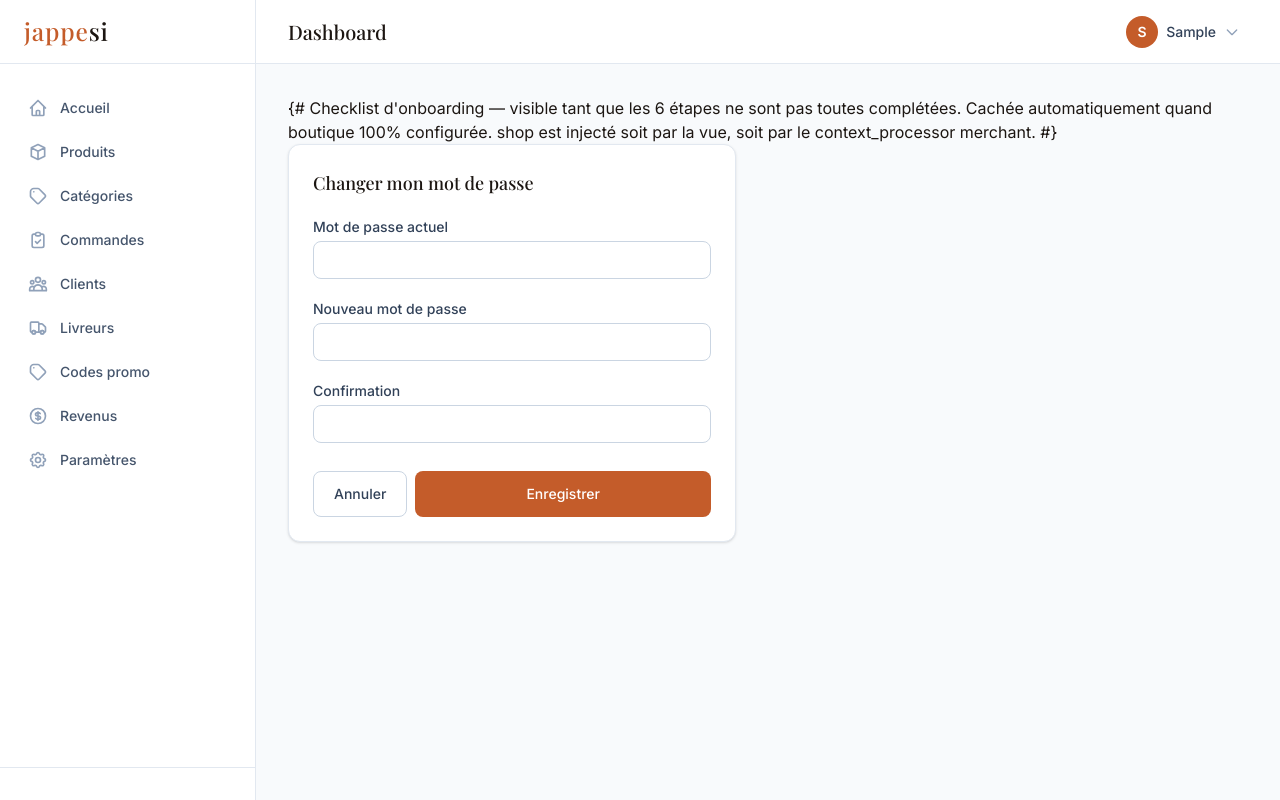
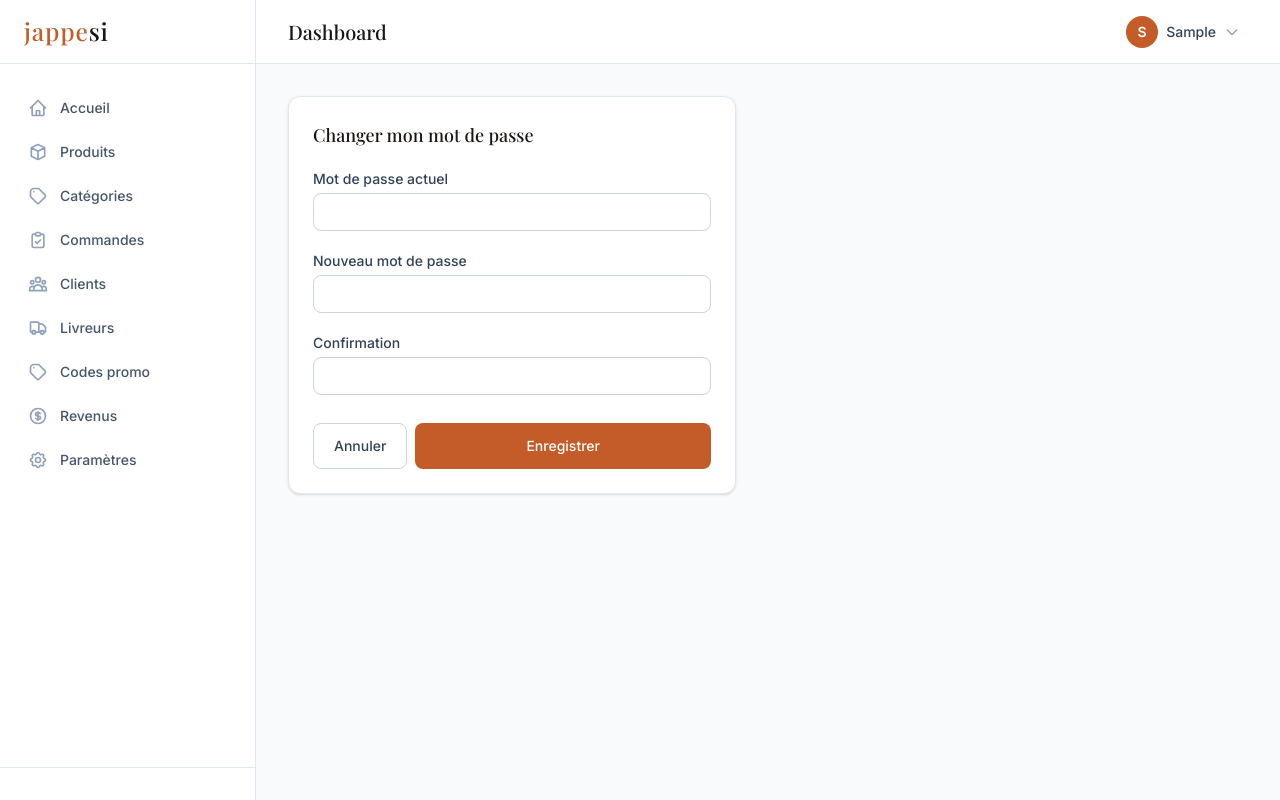
Before and after one commit to alassanaynwa-dot/jayma, a Django app: page /comptes/password/changer/ in a window 1280 px wide. Run offline with Django 5.2, Linux system fonts and the light colour scheme; the visitor is signed in with stand-in values (Sample User, id 1); style sheets or scripts are compiled from the project's sources; parts of the project's set-up code (start-up, migrations or seed data) failed here and were passed over.

Commit message:
fix(dashboard): commentaire d'instruction qui fuitait dans le HTML rendu
Même bug que dans le commit c5faa3f (landing) : j'ai utilisé un
commentaire Django {# ... #} sur 3 lignes pour expliquer la checklist
d'onboarding au-dessus du {% if shop %}. La syntaxe {# ... #} ne
supporte PAS le multi-ligne — Django ne traite que la première ligne
comme commentaire et rend les suivantes en texte normal.

Conséquence visible sur dashboard.jappesi.sn juste sous le titre de
page : "{# Checklist d'onboarding — visible tant que les 6 étapes ne
sont pas toutes complétées. Cachée automatiquement quand boutique 100%
configurée. shop est injecté soit par la vue, soit par le
context_processor merchant. #}"

Fix : remplacer par {% comment %}…{% endcomment %} qui supporte le
multi-ligne. Vérifié : plus de fuite dans le HTML rendu.

J'ai aussi scanné tous les autres templates avec un script Python pour
détecter d'éventuels autres {# ... #} multi-lignes — aucun autre cas
trouvé dans le projet.

Tests 161/161 verts.

Co-Authored-By: Claude Opus 4.7 (1M context) <noreply@anthropic.com>

```diff
--- a/templates/dashboard/base.html
+++ b/templates/dashboard/base.html
@@ -36,9 +36,11 @@
 
     <main class="flex-1 px-4 sm:px-6 lg:px-8 py-6 lg:py-8 pb-24 lg:pb-8">
 
-      {# Checklist d'onboarding — visible tant que les 6 étapes ne sont pas toutes
-         complétées. Cachée automatiquement quand boutique 100% configurée.
-         shop est injecté soit par la vue, soit par le context_processor merchant. #}
+      {% comment %}
+      Checklist d'onboarding — visible tant que les 6 étapes ne sont pas toutes
+      complétées. Cachée automatiquement quand boutique 100% configurée.
+      shop est injecté soit par la vue, soit par le context_processor merchant.
+      {% endcomment %}
       {% if shop %}
         <div class="mb-6">{% onboarding_checklist shop %}</div>
       {% endif %}
```
